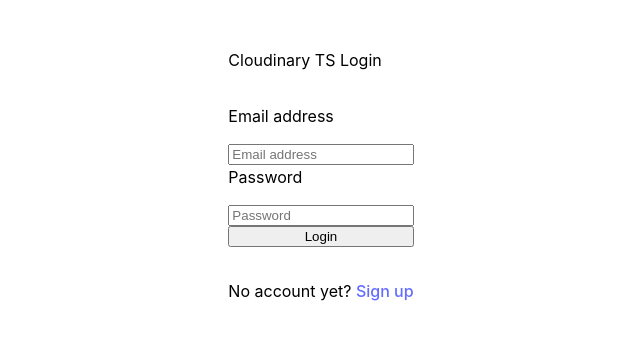
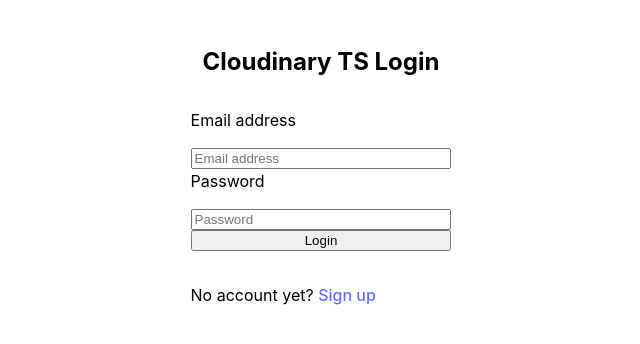
Before and after one commit to noahshotz/cloudinary-ts, a React (Vite) app: page /login in a window 1280 px wide. Shown: the top 344 px of the page, without its empty margins (319-959 px from the left). Built offline with nearby package versions, Linux system fonts and the light colour scheme; no server answers.

Commit message:
updates to login and signup css

```diff
--- a/src/Login.tsx
+++ b/src/Login.tsx
@@ -34,7 +34,7 @@
       <main>
         <section>
           <div>
-            <p>Cloudinary TS Login</p>
+            <h1>Cloudinary TS Login</h1>
             <form>
               <div>
                 <label htmlFor="email-address">
```
